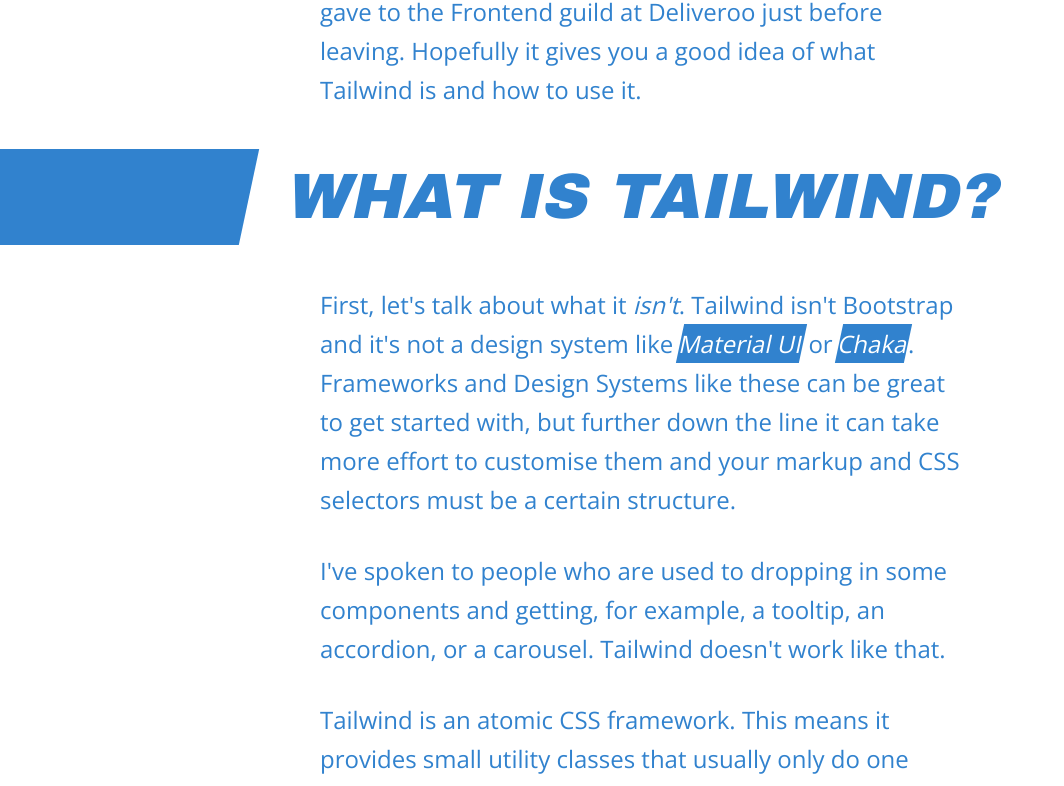
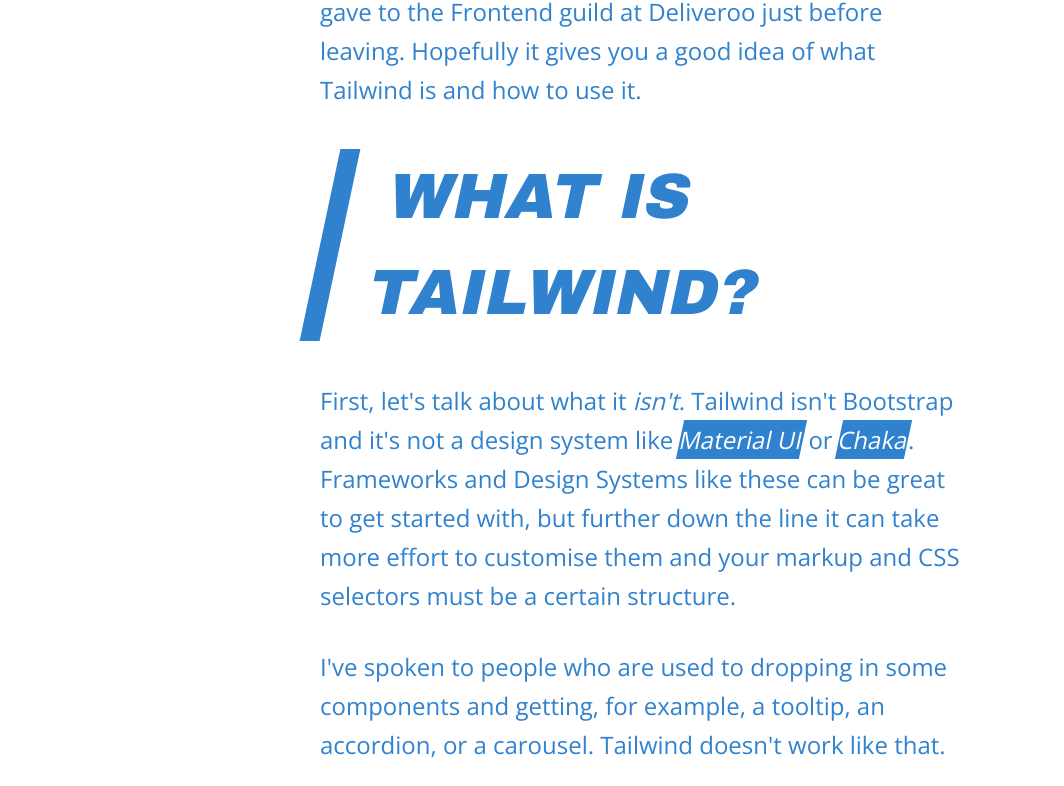
Before and after one commit to tommyp/tommyp.org, a Next.js app: page /flying-with-tailwind in a window 1280 px wide. Shown: the part 1088-1874 px from the top of the page, without its empty margins (0-1064 px from the left). Built offline with nearby package versions, Linux system fonts and the light colour scheme; what tailwindcss-border-gradients would draw is missing.

Commit message:
change headers

```diff
--- a/pages/flying-with-tailwind.js
+++ b/pages/flying-with-tailwind.js
@@ -16,14 +16,9 @@ const Section = ({children}) => {
 }
 
 const H2 = ({children}) => {
-  return <div className="w-full mx-auto font-archivo-black mb-8 transform -skew-x-12 flex -ml-48 lg:-ml-64">
-    <div className="w-8/12 bg-blue-600">
-
-    </div>
-    <h2 className="flex-grow w-full pl-5 lg:pl-10 text-5xl md:text-6xl  uppercase text-blue-600">
+  return <h2 className="border-l-20 border-blue-600 pl-5 lg:pl-10 text-5xl md:text-6xl uppercase text-blue-600 font-archivo-black mb-8 transform -skew-x-12 w-full md:w-4/6 lg:w-1/2 -ml-3 sm:mx-auto">
     {children}
-    </h2>
-  </div>
+  </h2>
 }
 
 const A = ({href, children}) => {
@@ -163,7 +158,7 @@ const AnIntroToTailwind = () => {
           <P>Tailwind is a CSS framework to build your own design system, which ships with sensible defaults to generate a good starting point. Give it a shot with your next project and see how it goes. You might not believe it&apos;s as good as people say without trying it.
           </P>
           <P>As the fantastic docs say:</P>
-          <blockquote className="text-xl md:text-3xl text-blue-600 border-l-8 border-blue-600 pl-5 md:pl-10 italic">
+          <blockquote className="text-xl md:text-3xl text-blue-600 border-blue-600 pl-5 md:pl-10">
             If you can suppress the urge to retch long enough to give it a chance, I really think you&apos;ll wonder how you ever worked with CSS any other way.
           </blockquote>
         </Section>
```
